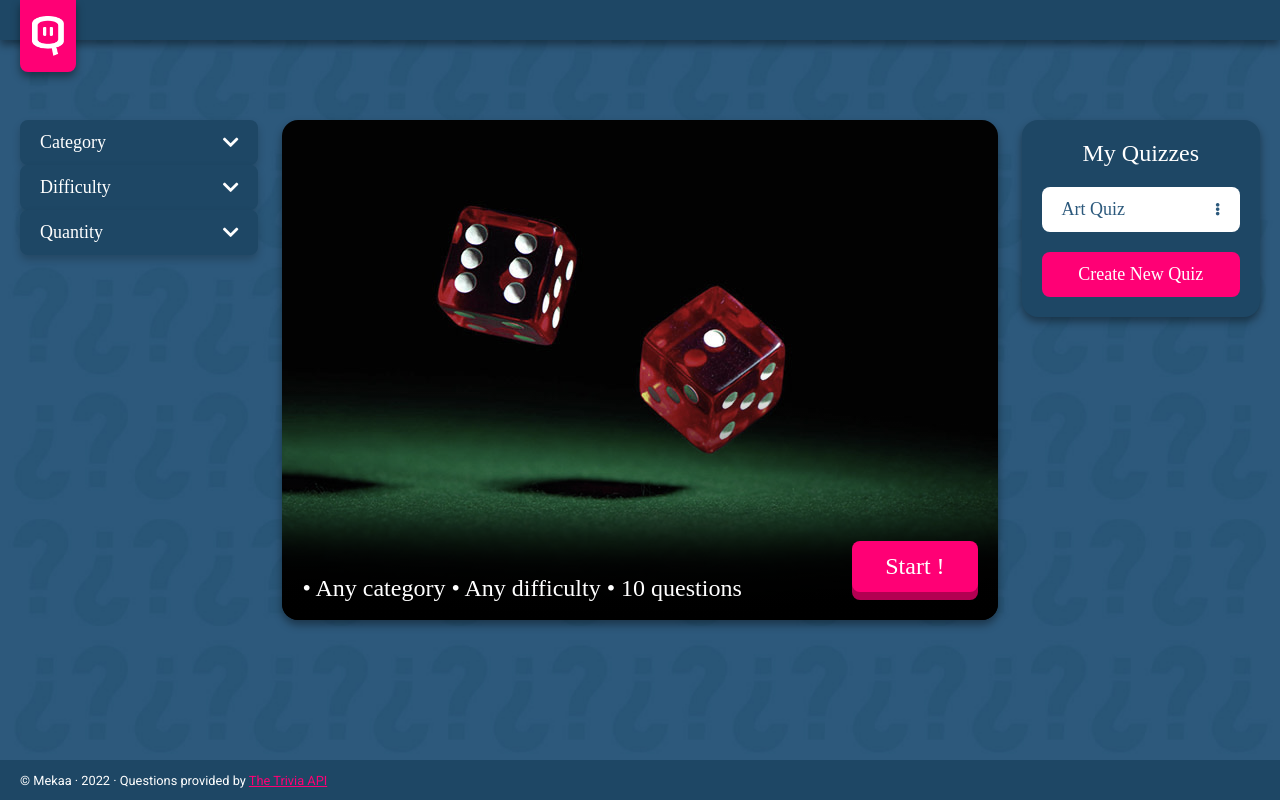
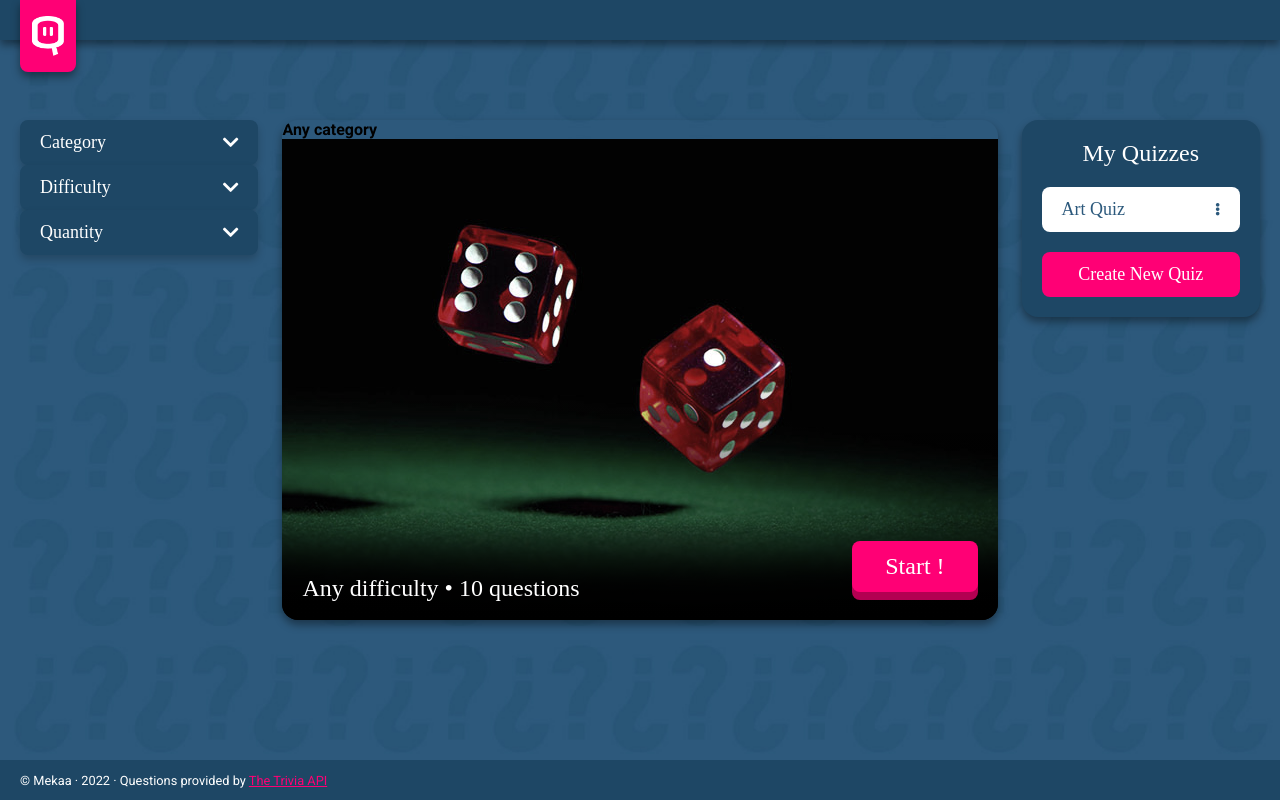
Before and after one commit to RmiMekaa/QuizzApp, a React (Create React App) app: page / in a window 1280 px wide. Built offline with nearby package versions, Linux system fonts and the light colour scheme; a web font is replaced by a local one.

Commit message:
StartWindow category is now displayed as an heading

```diff
--- a/src/components/StartWindow.jsx
+++ b/src/components/StartWindow.jsx
@@ -40,6 +40,7 @@ export default function StartWindow({ appState, setAppState, setLoading, setErro
   return (
     <div className='startWindow'>
       <div className='startWindow__content'>
+        <h4>{appState.selectedCategory === 'Any' ? (appState.selectedCategory + " category") : (appState.selectedCategory)}</h4>
         <img
           key={'backround__' + appState.selectedCategory} id='startWindow__image'
           src={require(`../images/categories/${appState.selectedCategory.toLowerCase()}.jpg`)}
@@ -47,8 +48,7 @@ export default function StartWindow({ appState, setAppState, setLoading, setErro
         />
         <div className='startWindow__content__resume'>
           <ul>
-            <span>{appState.selectedCategory === 'Any' ? (" • " + appState.selectedCategory + " category") : (" • " + appState.selectedCategory)}</span>
-            <span>{appState.selectedDifficulty === 'Any' ? (" • " + appState.selectedDifficulty + " difficulty") : (" • " + appState.selectedDifficulty)}</span>
+            <span>{appState.selectedDifficulty === 'Any' ? (appState.selectedDifficulty + " difficulty") : (appState.selectedDifficulty)}</span>
             <span>{appState.selectedQuantity === 1 ? (" • " + appState.selectedQuantity + " question") : (" • " + appState.selectedQuantity + " questions")}</span>
           </ul>
           <button className='startButton' onClick={handleClick}>Start</button>
```
